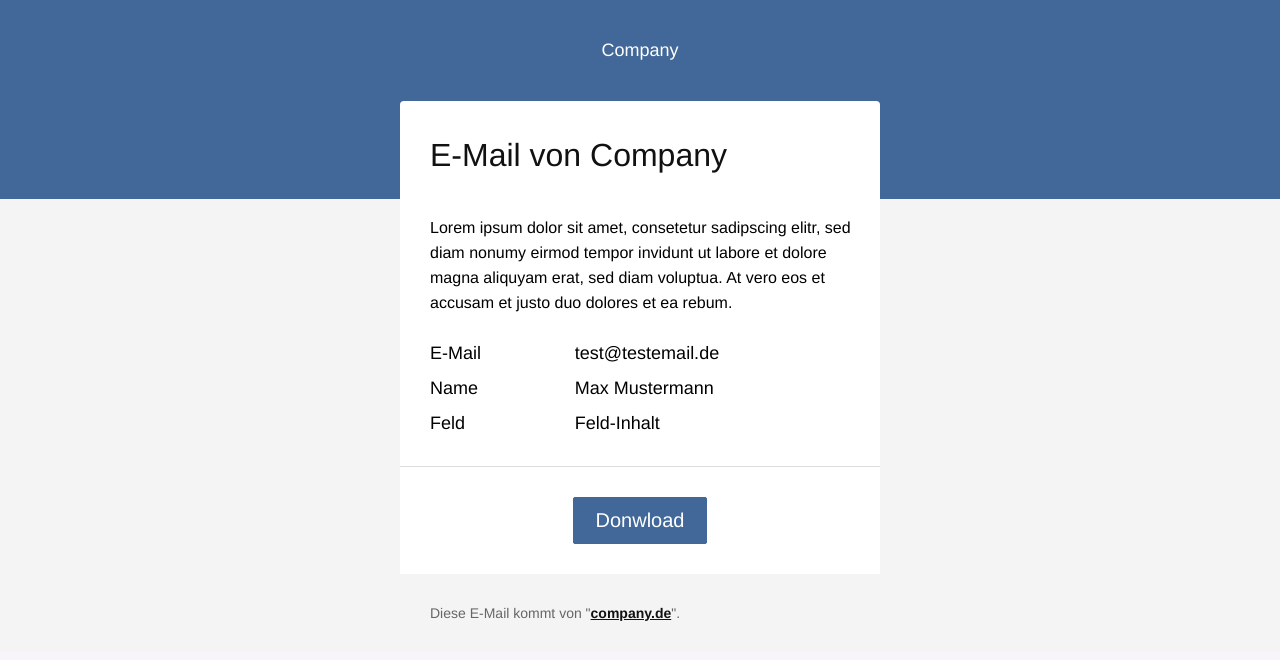
After one commit to avegacms/appstarter, a CodeIgniter 4 app: template app/Views/template/email/foundation1.php in a window 1280 px wide. The commit adds this page. Shown: the top 660 px of the page. Run offline with PHP 8.4 and a stand-in for CodeIgniter, Linux system fonts and the light colour scheme; the template is opened without the code that fills it, so the values that code supplies are empty; some libraries are stand-ins or nearby versions.

```diff
--- /dev/null
+++ b/app/Views/template/email/foundation1.php
@@ -0,0 +1,158 @@
+<!DOCTYPE html PUBLIC "-//W3C//DTD XHTML 1.0 Strict//EN" "http://www.w3.org/TR/xhtml1/DTD/xhtml1-strict.dtd">
+<html xmlns="http://www.w3.org/1999/xhtml">
+<head>
+    <meta http-equiv="Content-Type" content="text/html; charset=utf-8"/>
+    <meta name="viewport" content="width=device-width, initial-scale=1.0"/>
+    <title>Email title or subject</title>
+
+    <style type="text/css">
+        body, table, td, a {
+            -webkit-text-size-adjust: 100%;
+            -ms-text-size-adjust: 100%;
+        }
+
+        table, td {
+            mso-table-lspace: 0pt;
+            mso-table-rspace: 0pt;
+        }
+
+        img {
+            -ms-interpolation-mode: bicubic;
+        }
+
+        img {
+            border: 0;
+            height: auto;
+            line-height: 100%;
+            outline: none;
+            text-decoration: none;
+        }
+
+        table {
+            border-collapse: collapse !important;
+        }
+
+        body {
+            height: 100% !important;
+            margin: 0 !important;
+            padding: 0 !important;
+            width: 100% !important;
+        }
+
+        a[x-apple-data-detectors] {
+            color: inherit !important;
+            text-decoration: none !important;
+            font-size: inherit !important;
+            font-family: inherit !important;
+            font-weight: inherit !important;
+            line-height: inherit !important;
+        }
+
+        div[style*="margin: 16px 0;"] {
+            margin: 0 !important;
+        }
+    </style>
+<body style="background-color: #f7f5fa; margin: 0 !important; padding: 0 !important;">
+<table border="0" cellpadding="0" cellspacing="0" width="100%">
+    <tr>
+        <td bgcolor="#426899" align="center">
+            <table border="0" cellpadding="0" cellspacing="0" width="480">
+                <tr>
+                    <td align="center" valign="top" style="padding: 40px 10px 40px 10px;">
+                        <div style="display: block; font-family: Helvetica, Arial, sans-serif; color: #ffffff; font-size: 18px;"
+                             border="0">Company
+                        </div>
+                    </td>
+                </tr>
+            </table>
+        </td>
+    </tr>
+    <tr>
+        <td bgcolor="#426899" align="center" style="padding: 0px 10px 0px 10px;">
+            <table border="0" cellpadding="0" cellspacing="0" width="480">
+                <tr>
+                    <td bgcolor="#ffffff" align="left" valign="top"
+                        style="padding: 30px 30px 20px 30px; border-radius: 4px 4px 0px 0px; color: #111111; font-family: Helvetica, Arial, sans-serif; font-size: 48px; font-weight: 400; line-height: 48px;">
+                        <h1 style="font-size: 32px; font-weight: 400; margin: 0;">E-Mail von Company</h1>
+                    </td>
+                </tr>
+            </table>
+        </td>
+    </tr>
+    <tr>
+        <td bgcolor="#f4f4f4" align="center" style="padding: 0px 10px 0px 10px;">
+            <table border="0" cellpadding="0" cellspacing="0" width="480">
+                <tr>
+                    <td bgcolor="#ffffff" align="left">
+                        <table width="100%" border="0" cellspacing="0" cellpadding="0">
+                            <tr>
+                                <td colspan="2"
+                                    style="padding-left:30px;padding-right:15px;padding-bottom:10px; font-family: Helvetica, Arial, sans-serif; font-size: 16px; font-weight: 400; line-height: 25px;">
+                                    <p>Lorem ipsum dolor sit amet, consetetur sadipscing elitr, sed diam nonumy eirmod tempor invidunt ut labore et dolore magna aliquyam erat, sed diam voluptua. At vero eos et accusam et justo duo dolores et ea rebum.</p>
+                                </td>
+                            </tr>
+                            <tr>
+                                <th align="left" valign="top"
+                                    style="padding-left:30px;padding-right:15px;padding-bottom:10px; font-family: Helvetica, Arial, sans-serif; font-size: 18px; font-weight: 400; line-height: 25px;">E-Mail
+                                </th>
+                                <td align="left" valign="top"
+                                    style="padding-left:15px;padding-right:30px;padding-bottom:10px;font-family: Helvetica, Arial, sans-serif; font-size: 18px; font-weight: 400; line-height: 25px;">test@testemail.de
+                                </td>
+                            </tr>
+                            <tr>
+                                <th align="left" valign="top"
+                                    style="padding-left:30px;padding-right:15px;padding-bottom:10px; font-family: Helvetica, Arial, sans-serif; font-size: 18px; font-weight: 400; line-height: 25px;">Name
+                                </th>
+                                <td align="left" valign="top"
+                                    style="padding-left:15px;padding-right:30px;padding-bottom:10px;font-family: Helvetica, Arial, sans-serif; font-size: 18px; font-weight: 400; line-height: 25px;">Max Mustermann
+                                </td>
+                            </tr>
+                            <tr>
+                                <th align="left" valign="top"
+                                    style="padding-left:30px;padding-right:15px;padding-bottom:30px; font-family: Helvetica, Arial, sans-serif; font-size: 18px; font-weight: 400; line-height: 25px;">Feld
+                                </th>
+                                <td align="left" valign="top"
+                                    style="padding-left:15px;padding-right:30px;padding-bottom:30px;font-family: Helvetica, Arial, sans-serif; font-size: 18px; font-weight: 400; line-height: 25px;">Feld-Inhalt
+                                </td>
+                            </tr>
+                        </table>
+                    </td>
+                </tr>
+                <tr>
+                    <td bgcolor="#ffffff" align="center">
+                        <table width="100%" border="0" cellspacing="0" cellpadding="0">
+                            <tr>
+                                <td bgcolor="#ffffff" align="center"
+                                    style="padding: 30px 30px 30px 30px; border-top:1px solid #dddddd;">
+                                    <table border="0" cellspacing="0" cellpadding="0">
+                                        <tr>
+                                            <td align="left" style="border-radius: 3px;" bgcolor="#426899">
+                                                <a href="#" target="_blank"
+                                                   style="font-size: 20px; font-family: Helvetica, Arial, sans-serif; color: #ffffff; text-decoration: none; color: #ffffff; text-decoration: none; padding: 11px 22px; border-radius: 2px; border: 1px solid #426899; display: inline-block;">Donwload</a>
+                                            </td>
+                                        </tr>
+                                    </table>
+                                </td>
+                            </tr>
+                        </table>
+                    </td>
+                </tr>
+            </table>
+        </td>
+    </tr>
+    <tr>
+        <td bgcolor="#f4f4f4" align="center" style="padding: 0px 10px 0px 10px;">
+            <table border="0" cellpadding="0" cellspacing="0" width="480">
+                <tr>
+                    <td bgcolor="#f4f4f4" align="left"
+                        style="padding: 30px 30px 30px 30px; color: #666666; font-family: Helvetica, Arial, sans-serif; font-size: 14px; font-weight: 400; line-height: 18px;">
+                        <p style="margin: 0;">Diese E-Mail kommt von "<a href="https://company.de" target="_blank"
+                                                                         style="color: #111111; font-weight: 700;">company.de<a>".
+                        </p>
+                    </td>
+                </tr>
+        </td>
+    </tr>
+</table>
+</body>
+</html>
--- /dev/null
+++ b/app/Views/template/email/templates/auth.php
@@ -0,0 +1 @@
+<p>Ваш код авторизации: {code}</p>
--- a/app/Views/template/foundation.php
+++ b/app/Views/template/foundation.php
@@ -2,7 +2,6 @@
 
 use AvegaCms\Entities\Seo\{MetaEntity, BreadCrumbsEntity};
 use CodeIgniter\Pager\Pager;
-use CodeIgniter\Pager\PagerRenderer;
 
 /**
  * @var MetaEntity|null $meta
```
Also changed, not shown: app/Views/template/email/foundation.php (added, +127 -0 lines), 1 other file.
